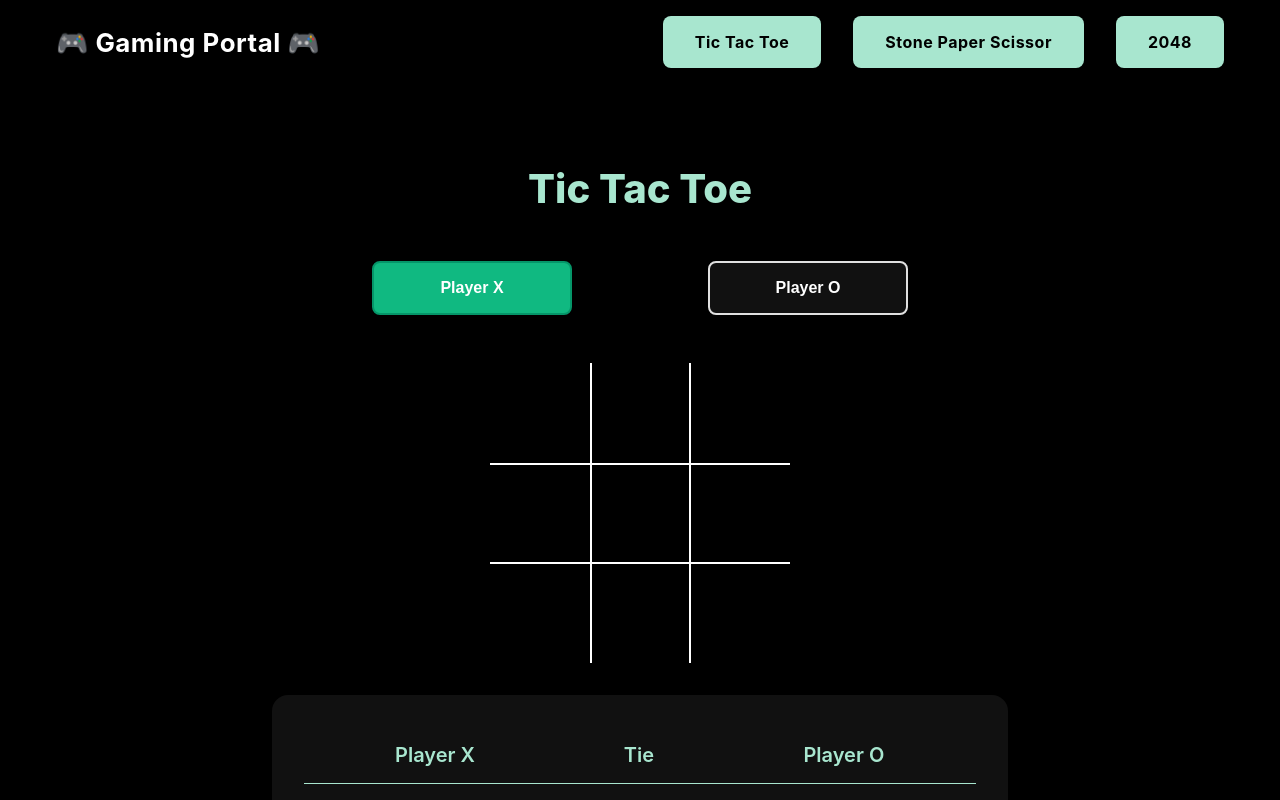
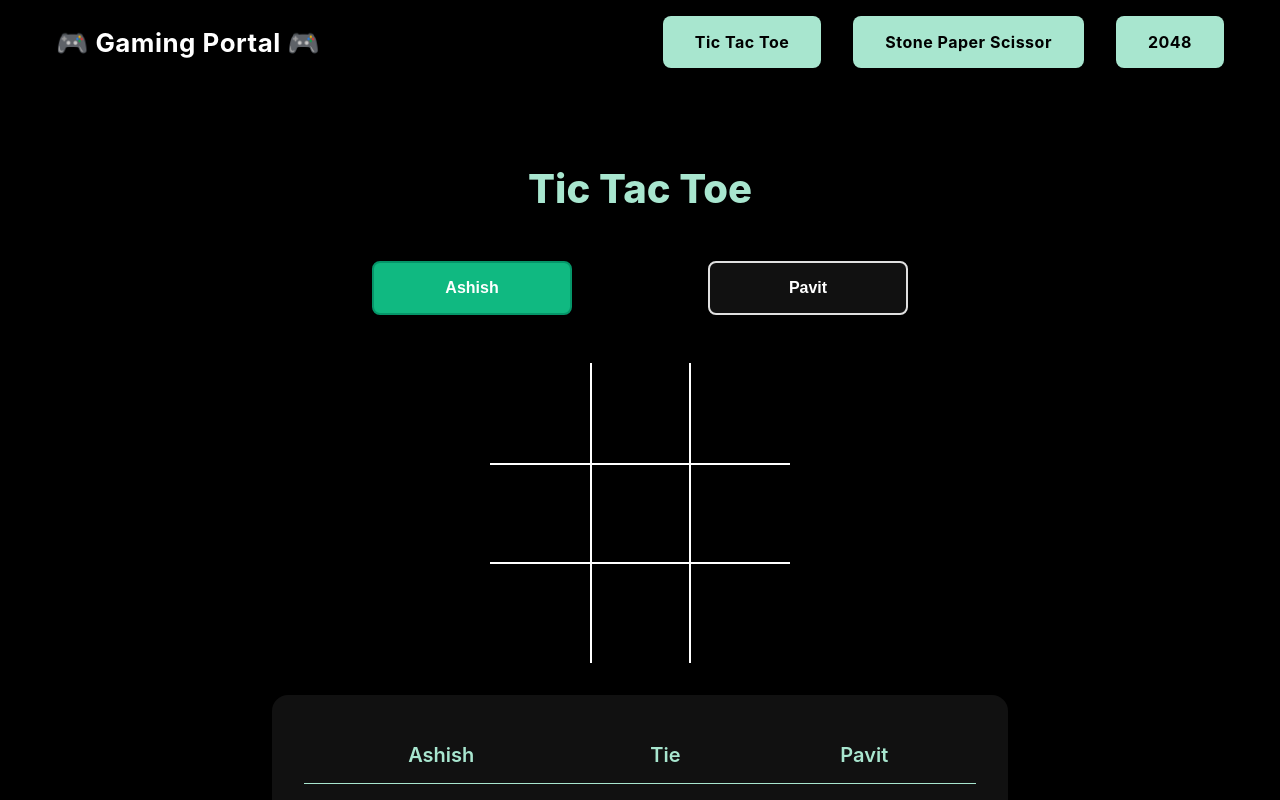
Before and after one commit to ashishanilsikaria/gaming-portal, a React (Vite) app: page /tic-tac-toe in a window 1280 px wide. Shown: the top 800 px of the page. Built offline with nearby package versions, Linux system fonts and the light colour scheme.

Commit message:
changed defualt names

```diff
--- a/src/games/Game2048.jsx
+++ b/src/games/Game2048.jsx
@@ -6,7 +6,7 @@ function Game2048() {
   const [score, setScore] = useState(0);
   const [gameOver, setGameOver] = useState(false);
   const [showModal, setShowModal] = useState(false);
-  const [playerName, setPlayerName] = useState('Player');
+  const [playerName, setPlayerName] = useState('Parth');
   const [gameStarted, setGameStarted] = useState(false);
 
   const initializeBoard = useCallback(() => {
--- a/src/games/StonePaperScissor.jsx
+++ b/src/games/StonePaperScissor.jsx
@@ -12,7 +12,7 @@ function StonePaperScissor() {
   const [computerChoice, setComputerChoice] = useState(null);
   const [result, setResult] = useState(null);
   const [score, setScore] = useState({ player: 0, computer: 0 });
-  const [playerName, setPlayerName] = useState('Player');
+  const [playerName, setPlayerName] = useState('Mehul');
 
   const getComputerChoice = () => {
     const randomIndex = Math.floor(Math.random() * choices.length);
--- a/src/games/TicTacToe.jsx
+++ b/src/games/TicTacToe.jsx
@@ -5,8 +5,8 @@ function TicTacToe() {
   const [board, setBoard] = useState(Array(9).fill(null));
   const [isXNext, setIsXNext] = useState(true);
   const [winner, setWinner] = useState(null);
-  const [playerX, setPlayerX] = useState('Player X');
-  const [playerO, setPlayerO] = useState('Player O');
+  const [playerX, setPlayerX] = useState('Ashish');
+  const [playerO, setPlayerO] = useState('Pavit');
   const [score, setScore] = useState({ X: 0, O: 0, Tie: 0 });
   const [showModal, setShowModal] = useState(false);
 
```
